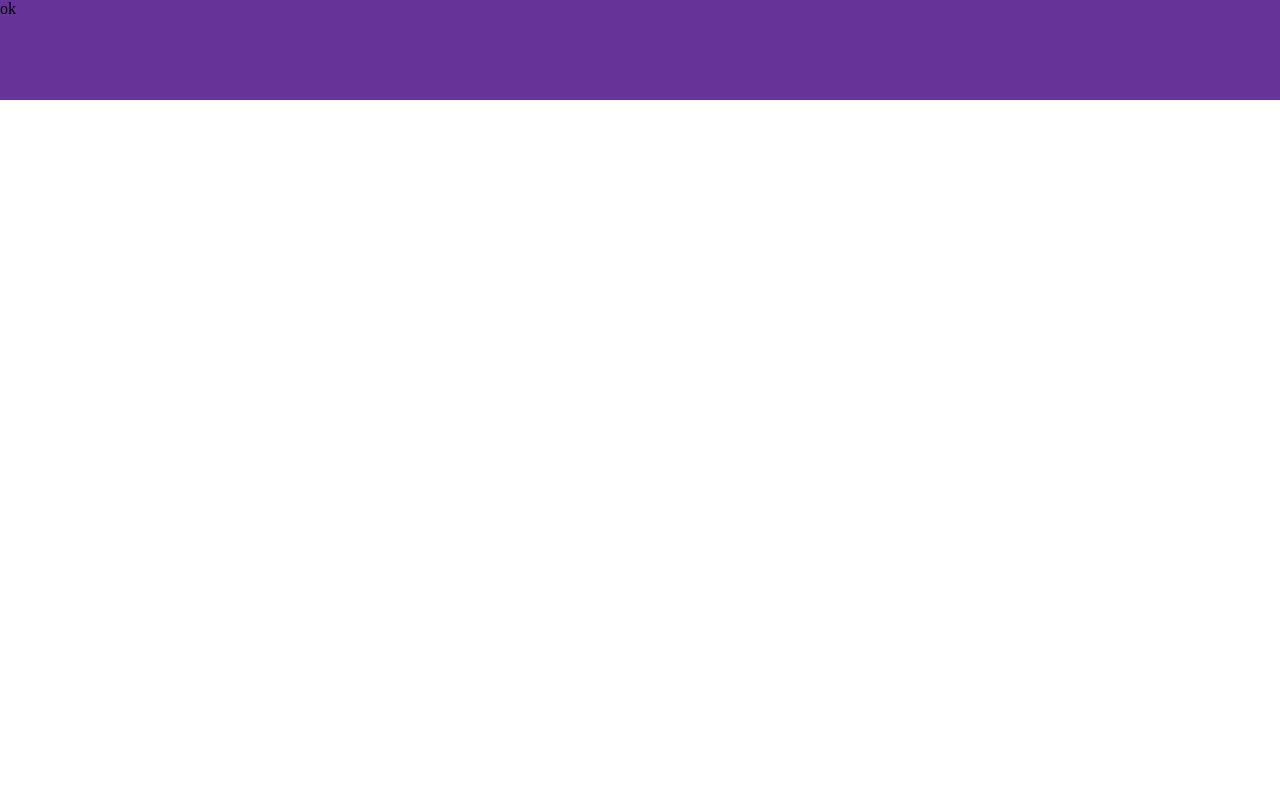
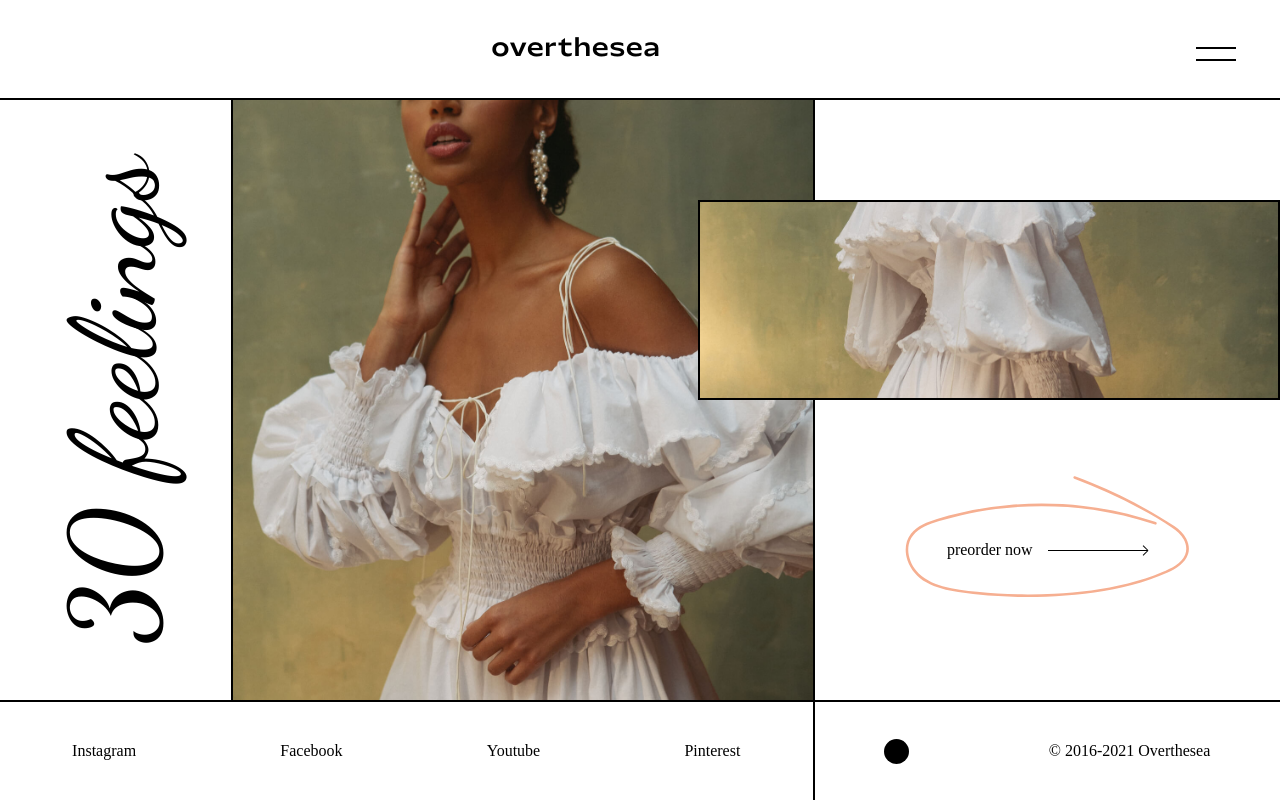
Before and after one commit to nekefer/benjamin_Challenge-5, a plain HTML site: page index.html in a window 1280 px wide. Drawn offline with Linux system fonts and the light colour scheme; files whose address does not match are found by name.

Commit message:
challenge complete

```diff
--- a/index.html
+++ b/index.html
@@ -9,13 +9,63 @@
 </head>
 <body>
     <div class="parent">
-        <nav class="div1">ok </div>
-        <div class="div2"> </div>
-        <div class="div3"> </div>
-        <div class="div4"> </div>
-        <div class="div5"> </div>
-        <div class="div6"> </div>
-        <div class="div7"> </div>
+        <nav class="nav">
+            <div class="title">overthesea</div>
+            <div class="menu">
+                <div class="bar"></div>
+               <div class="bar"></div>
+            </div>
+        </nav>
+        <div class="side"><div class="reverse">
+            30 feelings
+        </div></div>
+        <div class="main"> </div>
+        <div class="right">
+            <div class="svg">
+                <?xml version="1.0" encoding="utf-8"?>
+<!-- Generator: Adobe Illustrator 26.0.3, SVG Export Plug-In . SVG Version: 6.00 Build 0)  -->
+<svg version="1.1" id="Calque_1" xmlns="http://www.w3.org/2000/svg" xmlns:xlink="http://www.w3.org/1999/xlink" x="0px" y="0px"
+	 viewBox="0 0 575.43 242.12" style="enable-background:new 0 0 575.43 242.12;" xml:space="preserve">
+<style type="text/css">
+	.st0{fill:#F6AF91;}
+</style>
+<g>
+	<g>
+		<path class="st0" d="M339.07,11.17c43.47,16.12,85.76,35.35,126.47,57.53c19.99,10.89,40.07,22.15,58.91,34.95
+			c9.01,6.13,17.62,13.36,22.92,23.06c4.8,8.79,6.39,19.17,2.5,28.61c-7.13,17.28-27.02,26.05-43.06,32.89
+			c-21.3,9.08-43.44,16.18-65.89,21.8c-45.79,11.46-93.05,16.99-140.13,19.51c-48.82,2.62-97.84,1.41-146.47-3.61
+			c-21.98-2.27-44.35-4.61-65.69-10.59c-18.93-5.31-37.81-14.21-50.42-29.78c-10.78-13.32-17.5-31.74-14.03-48.92
+			c3.81-18.89,19.49-30.6,36.35-37.7c9.39-3.95,19.22-6.81,29-9.62c10.94-3.14,21.97-6,33.06-8.58
+			c22.27-5.18,44.81-9.24,67.49-12.12c45.19-5.74,90.94-6.97,136.37-3.71c45.53,3.27,90.71,11.11,134.66,23.44
+			c10.65,2.99,21.23,6.25,31.73,9.77c3.06,1.02,4.37-3.8,1.33-4.82c-44.64-14.94-90.79-25.12-137.54-30.55
+			c-46.84-5.45-94.23-6.07-141.2-1.87c-46.53,4.16-92.69,12.99-137.38,26.63c-18.14,5.54-37.62,12.68-49.64,28.2
+			c-11.12,14.36-12.41,33.31-6.68,50.15c6.2,18.21,19.22,32.65,35.76,42.17c18.55,10.68,39.85,15.35,60.81,18.48
+			c49.19,7.32,99.22,10.13,148.93,9.25c49-0.87,98.29-5.13,146.42-14.54c23.44-4.58,46.63-10.55,69.19-18.41
+			c11.09-3.86,22.02-8.18,32.74-12.98c8.69-3.89,17.12-8.4,24.55-14.4c6.86-5.54,12.72-12.62,15.41-21.12
+			c3.11-9.82,1.26-20.31-3.44-29.3c-5.08-9.74-13.33-17.25-22.16-23.56c-9.34-6.69-19.35-12.52-29.21-18.4
+			c-40.89-24.37-83.58-45.7-127.59-63.84c-10.84-4.47-21.76-8.73-32.75-12.81C337.38,5.23,336.07,10.06,339.07,11.17L339.07,11.17z"
+			/>
+	</g>
+</g>
+</svg>
+
+            </div>
+            <div class="preorder">
+                preorder now
+                <div class="arrow"></div>
+            </div>
+        </div>
+        <div class="right-up"> </div>
+        <div class="footer-right">
+            <span>Instagram</span>
+            <span>Facebook</span>
+            <span>Youtube</span>
+            <span>Pinterest</span>
+        </div>
+        <div class="footer-left">
+            <span class="round"></span>
+            <span>&copy; 2016-2021 Overthesea</span>
+        </div>
         </div>
 </body>
 </html>
--- a/style.css
+++ b/style.css
@@ -1,3 +1,11 @@
+@import url('https://fonts.googleapis.com/css2?family=Dancing+Script:wght@400;500;600;700&display=swap');
+@font-face {
+  font-family: "Mattone";
+  src: url('/assets/Mattone/web/Mattone-150.woff')format('woff'),
+  url('/assets/Mattone/web/Mattone-150.woff2'), format('woff2');
+  font-weight: normal;
+  font-style: normal;
+}
 *{
     padding: 0;
     margin: 0;
@@ -14,31 +22,128 @@
   grid-row-gap: 0px;
 }
 
-.div1 {
+.nav {
   grid-area: 1 / 1 / 2 / 12;
-  background-color: rebeccapurple;
+  border-bottom: 2px solid #000;
+  display: flex;
+  justify-content: space-between;
+  align-items: center;
 }
-.div2 {
+.nav .title{
+  position: relative;
+  width: 90%;
+  font-family: "Mattone", sans-serif;
+  letter-spacing: 1px;
+  font-size: 1.5em;
+ text-align: center;
+}
+.menu{
+  position: relative;
+  width: 10%;
+  display: flex;
+  justify-content: center;
+  align-items: center;
+  flex-direction: column;
+}
+.menu .bar{
+  position: relative;
+  background-color: #000;
+  width: 40px;
+  height: 2px;
+  margin-top: 10px;
+}
+.main {
+  grid-area: 2 / 3 / 8 / 8;
+  border-right: 2px solid #000;
+  background-image: url('assets/love-dress-white-04.jpeg');
+  background-size: cover;
+  background-position: center;
+}
+.side {
+  font-family: 'Dancing Script', cursive, sans-serif;
+  font-size: 120px;
   grid-area: 2 / 1 / 8 / 3;
-  background-color: aliceblue;
+  border-right: 2px solid #000;
+  display: flex;
+  justify-content: center;
+  align-items: center;
 }
-.div3 {
+.side .reverse{
+  position: relative;
+  transform: rotate(-90deg);
+  white-space: nowrap;
+}
+.footer-right {
+  display: flex;
+  justify-content: space-around;
+  align-items: center;
   grid-area: 8 / 1 / 9 / 8;
-  background-color: aqua;
+  border-top: 2px solid #000;
+  border-right: 2px solid #000;
 }
-.div4 {
-  grid-area: 2 / 3 / 8 / 8;
-  background-color: black;
+.footer-left {
+  display: flex;
+  justify-content: space-around;
+  align-items: center;
+  grid-area: 8 / 8 / 9 / 12;
+  border-top: 2px solid #000;
 }
-.div5 {
+.footer-left .round{
+  width: 25px;
+  height: 25px;
+  background-color: #000;
+  border-radius: 50%;
+}
+.right {
+  position: absolute;
+  top: 50%;
+  height: 50%;
+  width: 100%;
+  display: flex;
+  justify-content: center;
+  align-items: center;
   grid-area: 2 / 8 / 8 / 12;
-  background-color: blue;
 }
-.div6 {
-  grid-area: 8 / 8 / 9 / 12;
-  background-color: brown;
+.svg{
+  position: relative;
+  top: -11px;
+  width: 65%;
 }
-.div7 {
+.preorder{
+  position: absolute;
+  display: flex;
+  justify-content: space-around;
+  align-items: center;
+
+}
+
+.preorder .arrow{
+  position: relative;
+  top: 50%;
+  height: 1px;
+  width: 100px;
+  margin-left: 15px;
+  background-color: #000;
+}
+.preorder .arrow::before,.preorder .arrow::after {
+  content: '';
+  position: absolute;
+  width: 7px;
+  height: 1px;
+  background-color: #000;
+}
+.preorder .arrow::after{
+  transform: translateX(93px) rotate(45deg);
+  transform-origin: right;
+}
+.preorder .arrow::before{
+  transform: translateX(93px) rotate(-45deg);
+  transform-origin: right;
+}
+.right-up {
+  background-image: url('assets/love-dress-white-02.jpeg');
+  background-size: cover;
+  background-position: center;
+  border: 2px solid #000;
   grid-area: 3 / 7 / 5 / 12;
-  background-color: cadetblue;
 }
```
